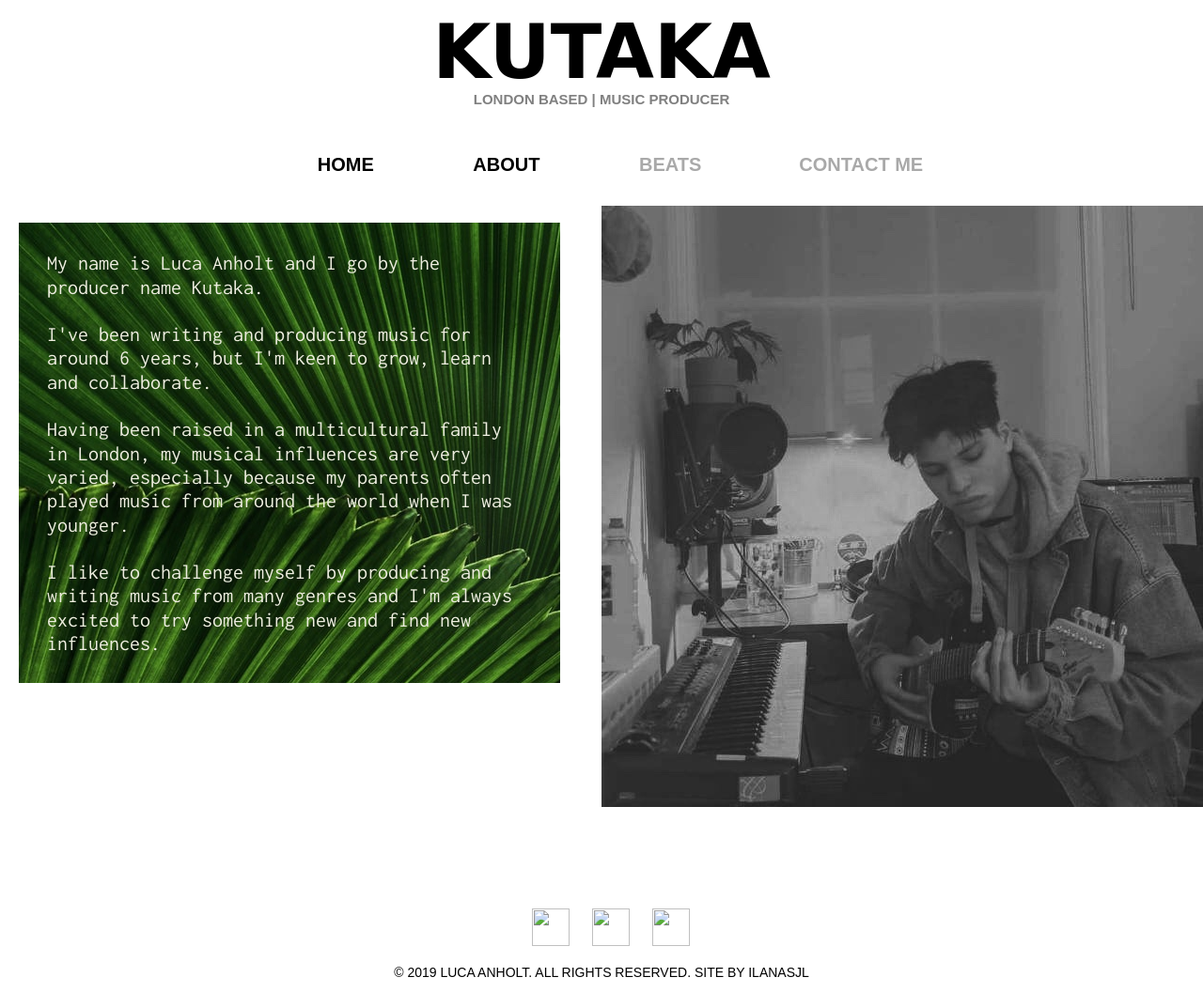
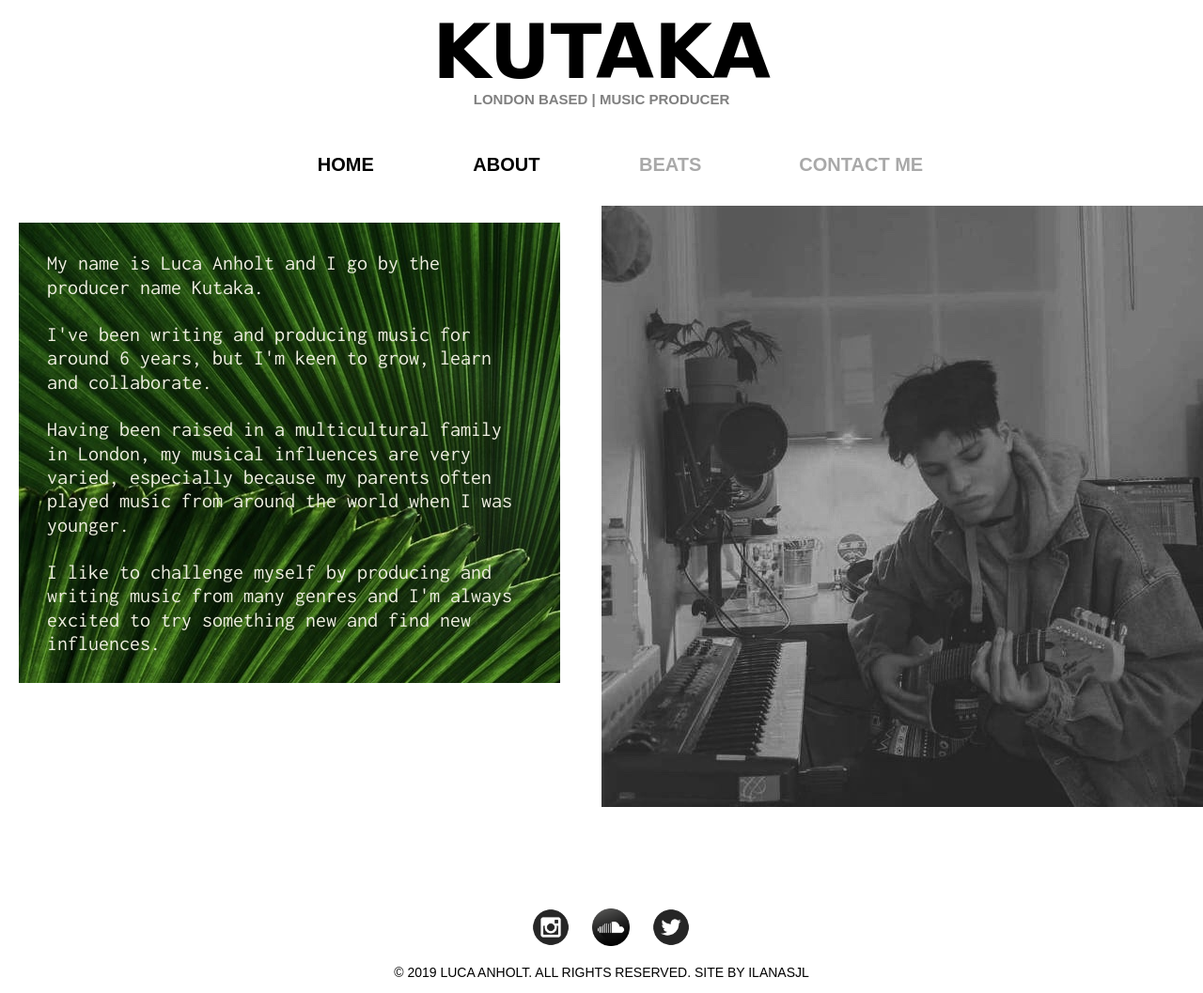
Before and after one commit to ilanagraham/luca_anholt, a plain HTML site: page about.html in a window 1280 px wide. Shown: the whole page at 94% size. Drawn offline with Linux system fonts and the light colour scheme; a web font is replaced by a local one.

Commit message:
footer icon

```diff
--- a/about.html
+++ b/about.html
@@ -39,9 +39,9 @@
 
 <footer>
   <ul class='icons'>
-    <li> <a href="https://www.instagram.com/lukaku_anholt/" target = "_blank"> <img src="./medicons/Instagram.png" alt=""> </a> </li>
-    <li> <a href="https://soundcloud.com/luca-anholt" target = "_blank"> <img src="./medicons/soundcloud.png" alt=""> </a> </li>
-    <li> <a href="https://twitter.com/LukakaKutaka" target = "_blank"> <img src="./medicons/Twitter.png" alt=""> </a> </li>
+    <li> <a href="https://www.instagram.com/lukaku_anholt/" target = "_blank"> <img src="Instagram.png" alt=""> </a> </li>
+    <li> <a href="https://soundcloud.com/luca-anholt" target = "_blank"> <img src="soundcloud.png" alt=""> </a> </li>
+    <li> <a href="https://twitter.com/LukakaKutaka" target = "_blank"> <img src="Twitter.png" alt=""> </a> </li>
 
 
     </ul>
```
Also changed, not shown: beats.html (+3 -3 lines), contact.html (+3 -3 lines), index.html (+3 -3 lines), Instagram.png (renamed from medicons /Instagram.png), Twitter.png (renamed from medicons /Twitter.png), soundcloud.png (renamed from medicons /soundcloud.png).
